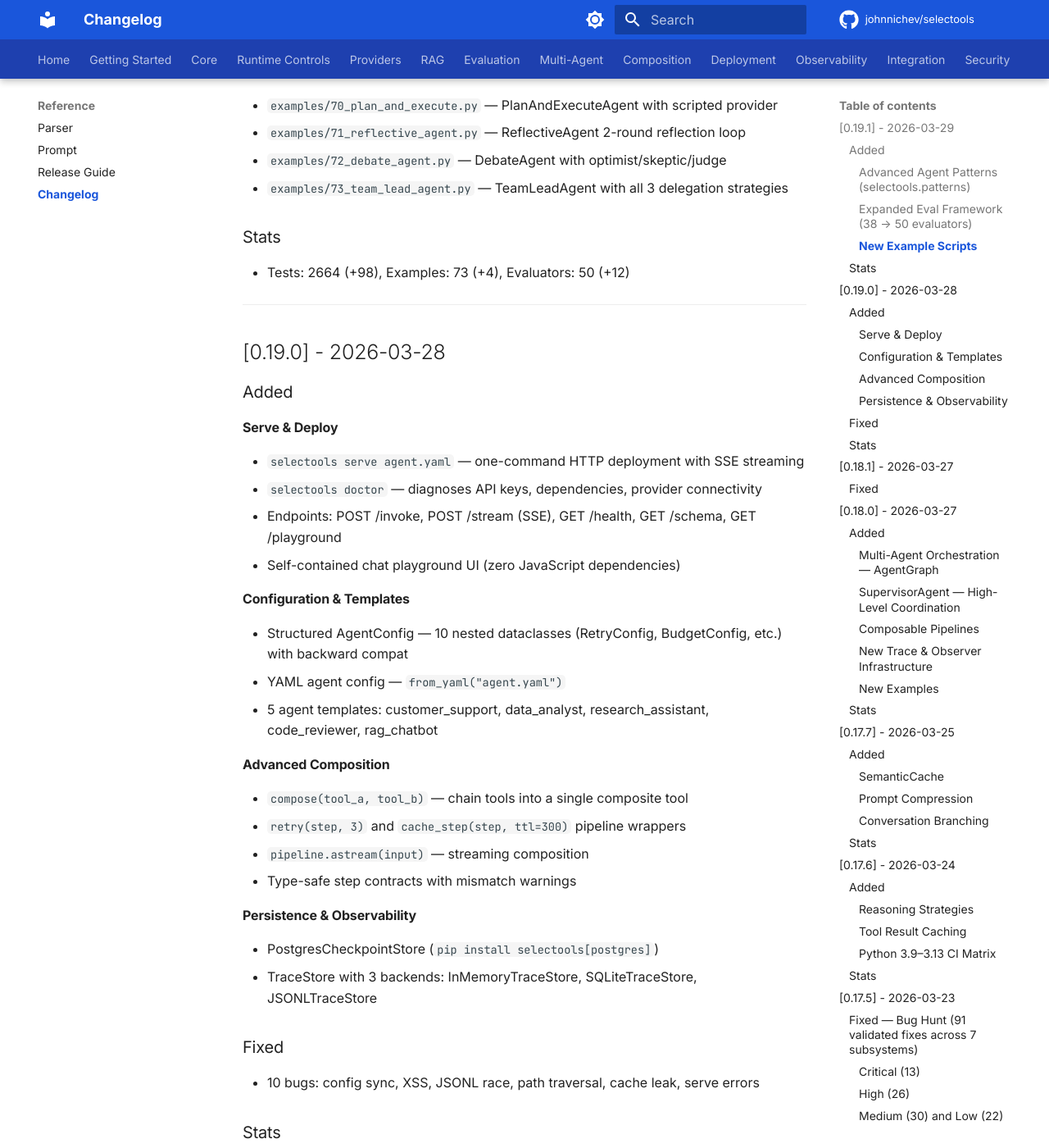
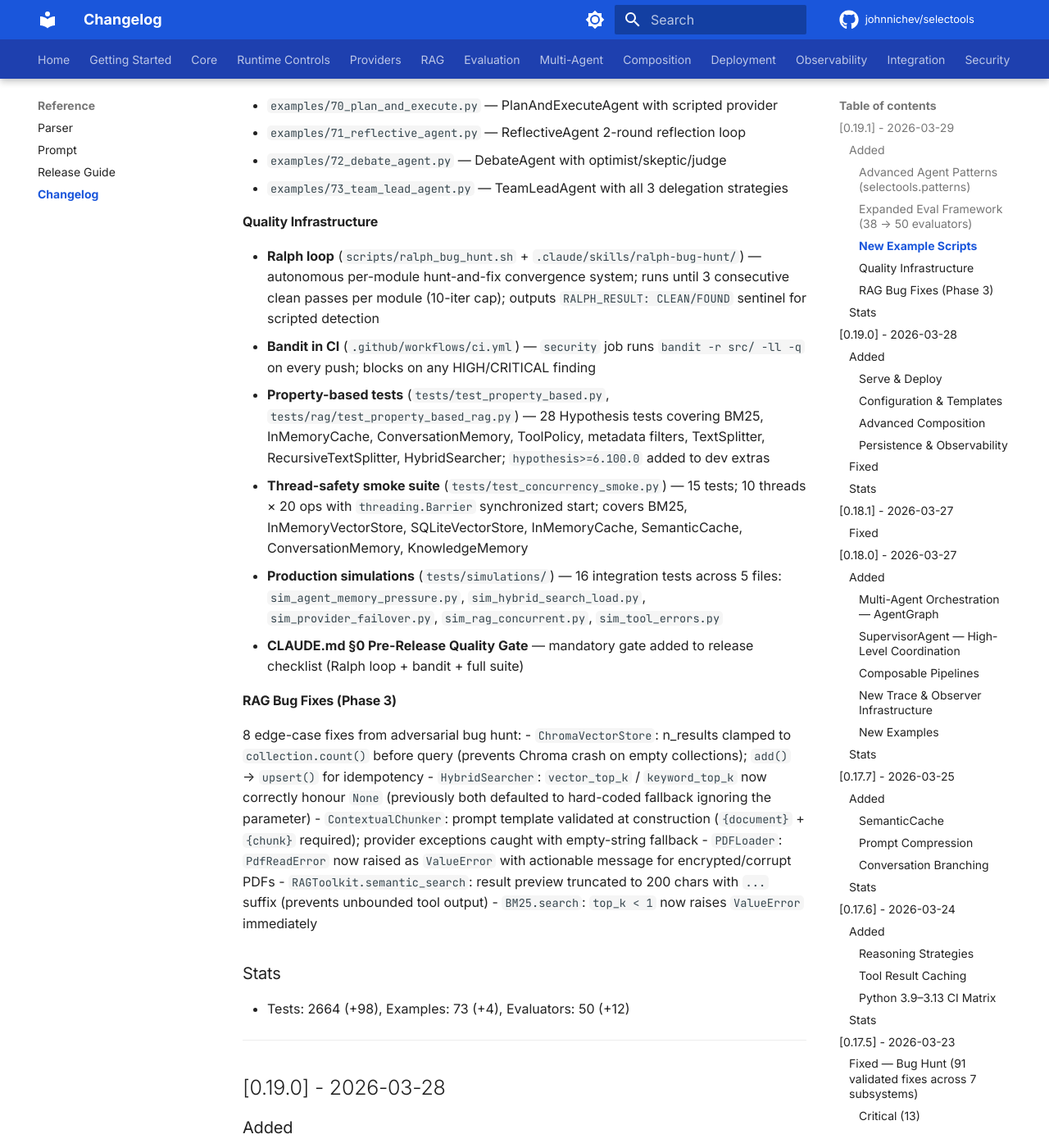
Before and after one commit to johnnichev/selectools, an MkDocs documentation site: the page built from docs/CHANGELOG.md, in a window 1280 px wide and 1400 px high, scrolled down 1559 px. Shown: the whole window at 82% size. Built offline with MkDocs 1.6.1 and Material for MkDocs 9.7.7, drawn with Linux system fonts in a browser that asks for light colours; comment, search, counter and statistics services are not loaded; the version menu is left out.

Commit message:
chore: enhance CHANGELOG.md with quality infrastructure updates and RAG bug fixes
- Added new quality infrastructure initiatives including the Ralph loop, Bandit integration in CI, property-based tests, thread-safety smoke suite, and production simulations.
- Documented 8 edge-case bug fixes in the RAG subsystem, improving stability and error handling across various components.
- Updated test and example counts to reflect recent additions.

```diff
--- a/docs/CHANGELOG.md
+++ b/docs/CHANGELOG.md
@@ -49,6 +49,25 @@ All pattern symbols exported from `selectools` top-level:
 - `examples/71_reflective_agent.py` — ReflectiveAgent 2-round reflection loop
 - `examples/72_debate_agent.py` — DebateAgent with optimist/skeptic/judge
 - `examples/73_team_lead_agent.py` — TeamLeadAgent with all 3 delegation strategies
+
+#### Quality Infrastructure
+
+- **Ralph loop** (`scripts/ralph_bug_hunt.sh` + `.claude/skills/ralph-bug-hunt/`) — autonomous per-module hunt-and-fix convergence system; runs until 3 consecutive clean passes per module (10-iter cap); outputs `RALPH_RESULT: CLEAN/FOUND` sentinel for scripted detection
+- **Bandit in CI** (`.github/workflows/ci.yml`) — `security` job runs `bandit -r src/ -ll -q` on every push; blocks on any HIGH/CRITICAL finding
+- **Property-based tests** (`tests/test_property_based.py`, `tests/rag/test_property_based_rag.py`) — 28 Hypothesis tests covering BM25, InMemoryCache, ConversationMemory, ToolPolicy, metadata filters, TextSplitter, RecursiveTextSplitter, HybridSearcher; `hypothesis>=6.100.0` added to dev extras
+- **Thread-safety smoke suite** (`tests/test_concurrency_smoke.py`) — 15 tests; 10 threads × 20 ops with `threading.Barrier` synchronized start; covers BM25, InMemoryVectorStore, SQLiteVectorStore, InMemoryCache, SemanticCache, ConversationMemory, KnowledgeMemory
+- **Production simulations** (`tests/simulations/`) — 16 integration tests across 5 files: `sim_agent_memory_pressure.py`, `sim_hybrid_search_load.py`, `sim_provider_failover.py`, `sim_rag_concurrent.py`, `sim_tool_errors.py`
+- **CLAUDE.md §0 Pre-Release Quality Gate** — mandatory gate added to release checklist (Ralph loop + bandit + full suite)
+
+#### RAG Bug Fixes (Phase 3)
+
+8 edge-case fixes from adversarial bug hunt:
+- `ChromaVectorStore`: n_results clamped to `collection.count()` before query (prevents Chroma crash on empty collections); `add()` → `upsert()` for idempotency
+- `HybridSearcher`: `vector_top_k` / `keyword_top_k` now correctly honour `None` (previously both defaulted to hard-coded fallback ignoring the parameter)
+- `ContextualChunker`: prompt template validated at construction (`{document}` + `{chunk}` required); provider exceptions caught with empty-string fallback
+- `PDFLoader`: `PdfReadError` now raised as `ValueError` with actionable message for encrypted/corrupt PDFs
+- `RAGToolkit.semantic_search`: result preview truncated to 200 chars with `...` suffix (prevents unbounded tool output)
+- `BM25.search`: `top_k < 1` now raises `ValueError` immediately
 
 ### Stats
 - Tests: 2664 (+98), Examples: 73 (+4), Evaluators: 50 (+12)
```
Also changed, not shown: CHANGELOG.md (+19 -0 lines).
